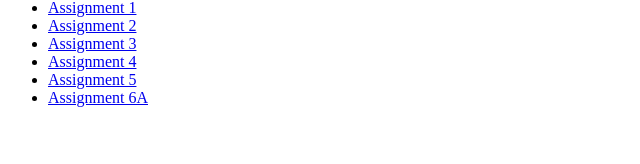
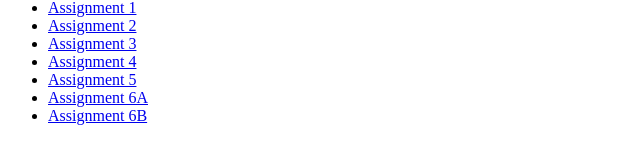
Before and after one commit to vilcatomarenzohc/vilcatomarenzohc.github.io, a plain HTML site: page web110/index.html in a window 1280 px wide. Shown: the part 128-292 px from the top of the page, without its empty margins (0-640 px from the left). Drawn offline with Linux system fonts and the light colour scheme.

Commit message:
Update index.html

```diff
--- a/web110/index.html
+++ b/web110/index.html
@@ -27,6 +27,9 @@
       <li>
         <a href="assignment6a.html">Assignment 6A</a>
       </li>
+      <li>
+        <a href="assignment6b.html">Assignment 6B</a>
+      </li>
     </ul>
   </body>
 </html>
```
